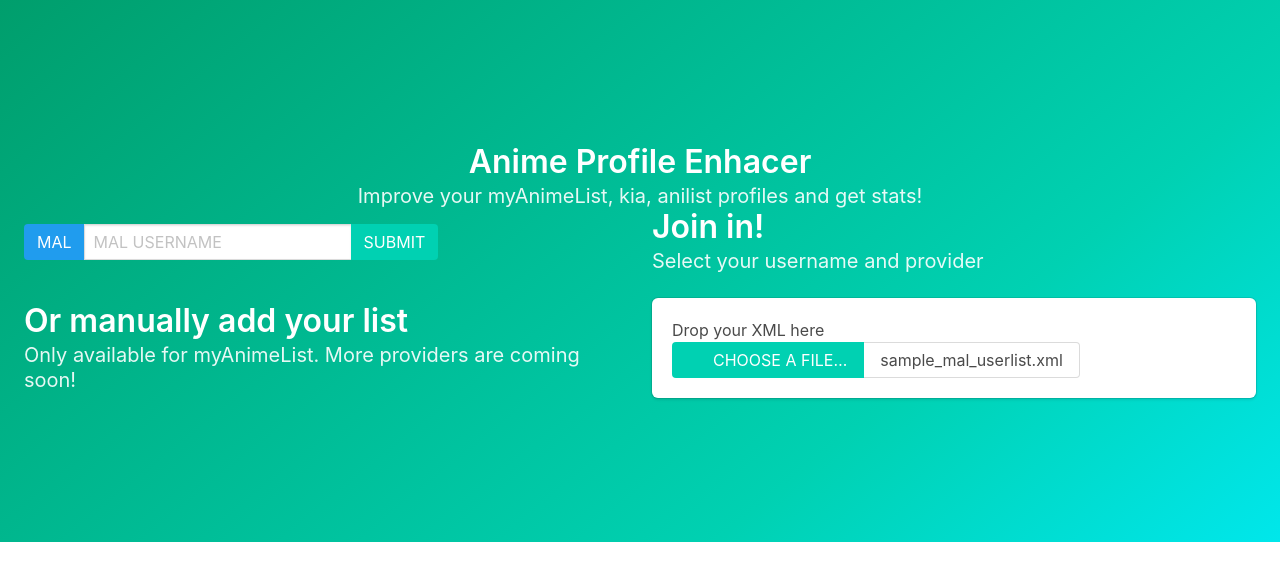
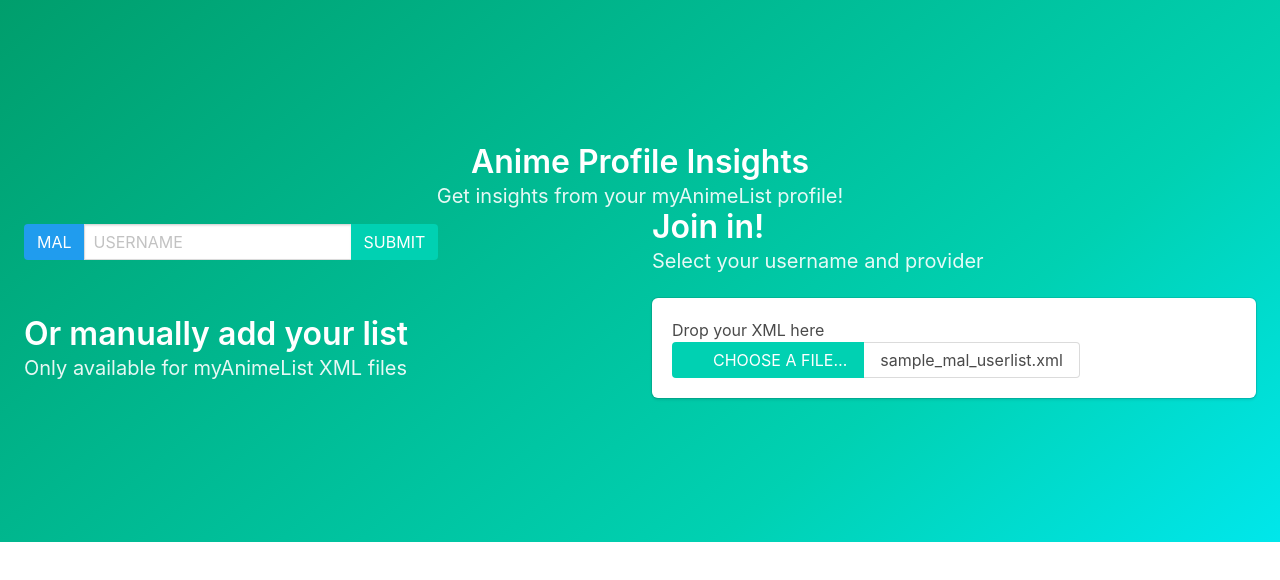
Before and after one commit to ldd/mal-anime-graph, a website with bundled scripts: page src/index.html in a window 1280 px wide. Built offline with nearby package versions, Linux system fonts and the light colour scheme; some icons are missing.

Commit message:
style(index): clarify landing page's text

```diff
--- a/src/index.html
+++ b/src/index.html
@@ -35,10 +35,10 @@
       <div class="hero-body">
         <div class="container has-text-centered">
           <h1 class="title">
-            Anime Profile Enhacer
+            Anime Profile Insights
           </h1>
           <h2 class="subtitle">
-            Improve your myAnimeList, kia, anilist profiles and get stats!
+            Get insights from your myAnimeList profile!
           </h2>
         </div>
         <div class="columns is-vcentered">
@@ -50,7 +50,7 @@
               </div>
               <div class="control">
                 <input
-                  placeholder="MAL USERNAME"
+                  placeholder="USERNAME"
                   class="input"
                   type="text"
                   id="user-selection-input"
@@ -85,8 +85,7 @@
                 Or manually add your list
               </h1>
               <h2 class="subtitle">
-                Only available for <a href="./">myAnimeList</a>. More providers
-                are coming soon!
+                Only available for <a href="./">myAnimeList</a> XML files
               </h2>
             </div>
           </div>
```
